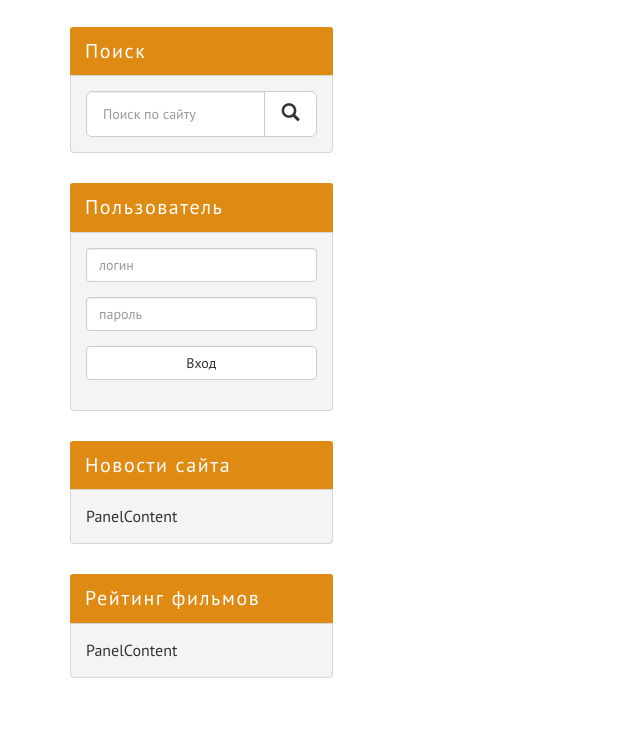
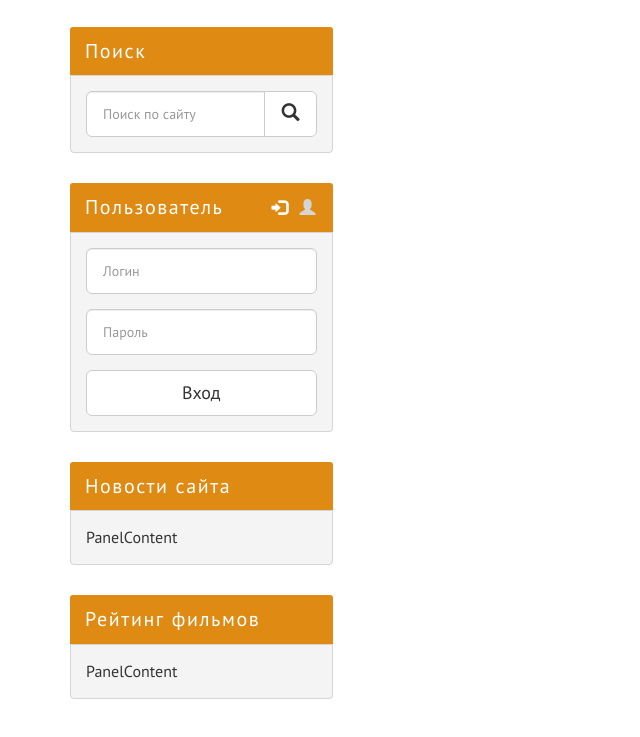
Before and after one commit to leonovS/kinozal, a website: page index.html in a window 1280 px wide. Shown: the part 801-1538 px from the top of the page, without its empty margins (0-640 px from the left). Drawn offline with Linux system fonts and the light colour scheme.

Commit message:
блок входа

```diff
--- a/assets/scss/_bootstrap-theming.scss
+++ b/assets/scss/_bootstrap-theming.scss
@@ -91,6 +91,9 @@
   border-radius: 0 0 4px 4px;
 }
 
-.input-group-lg > .form-control {
-  font-size: 0.875rem;
+.input {
+  &-lg,
+  &-group-lg > .form-control {
+    font-size: 0.875rem;
+  }
 }
--- a/assets/scss/_sidebar.scss
+++ b/assets/scss/_sidebar.scss
@@ -13,3 +13,24 @@
     width: 100%;
   }
 }
+
+.user-login {
+  position: relative;
+  &__tabs {
+    position: absolute;
+    top: 0;
+    right: $gap-md;
+    border: none;
+
+    a {
+      padding: 14px 5px 12px !important;
+      color: $color-gray;
+      background-color: transparent !important;
+      border: none !important;
+    }
+
+    .active > a {
+      color: $color-white !important;
+    }
+  }
+}
--- a/index.html
+++ b/index.html
@@ -128,21 +128,49 @@
         <div class="user-login panel panel-info">
           <div class="panel-heading">Пользователь</div>
           <div class="panel-body">
-            <form action="login">
 
-              <div class="form-group">
-                <input class="form-control" placeholder="логин" type="text">
+            <ul class="user-login__tabs nav nav-tabs" role="tablist">
+              <li role="presentation" class="active">
+                <a href="#user-login-sidebar" aria-controls="user-login-sidebar" role="tab" data-toggle="tab">
+                  <span class="glyphicon glyphicon-log-in"></span>
+                </a>
+              </li>
+              <li role="presentation">
+                <a href="#user-registration-sidebar" aria-controls="user-registration-sidebar" role="tab"
+                  data-toggle="tab">
+                  <span class="glyphicon glyphicon-user"></span>
+                </a>
+              </li>
+            </ul>
+
+            <div class="user-login__content tab-content">
+              <div role="tabpanel" class="tab-pane fade in active" id="user-login-sidebar">
+                <form action="login">
+                  <div class="form-group">
+                    <input class="form-control input-lg" placeholder="Логин" type="text">
+                  </div>
+                  <div class="form-group">
+                    <input class="form-control input-lg" placeholder="Пароль" type="password">
+                  </div>
+                  <button class="btn btn-default btn-block btn-lg">Вход</button>
+                </form>
               </div>
 
-              <div class="form-group">
-                <input class="form-control" placeholder="пароль" type="password">
+              <div role="tabpanel" class="tab-pane fade" id="user-registration-sidebar">
+                <form action="register">
+                  <div class="form-group">
+                    <input class="form-control input-lg" placeholder="Логин" type="text">
+                  </div>
+                  <div class="form-group">
+                    <input class="form-control input-lg" placeholder="Пароль" type="password">
+                  </div>
+                  <div class="form-group">
+                    <input class="form-control input-lg" placeholder="Email" type="email">
+                  </div>
+                  <button class="btn btn-default btn-block btn-lg">Регистрация</button>
+                </form>
               </div>
-
-              <div class="form-group">
-                <button class="btn btn-default btn-block">Вход</button>
-              </div>
-
-            </form>
+            </div>
           </div>
         </div>
 
```
Also changed, not shown: assets/css/style.css.
